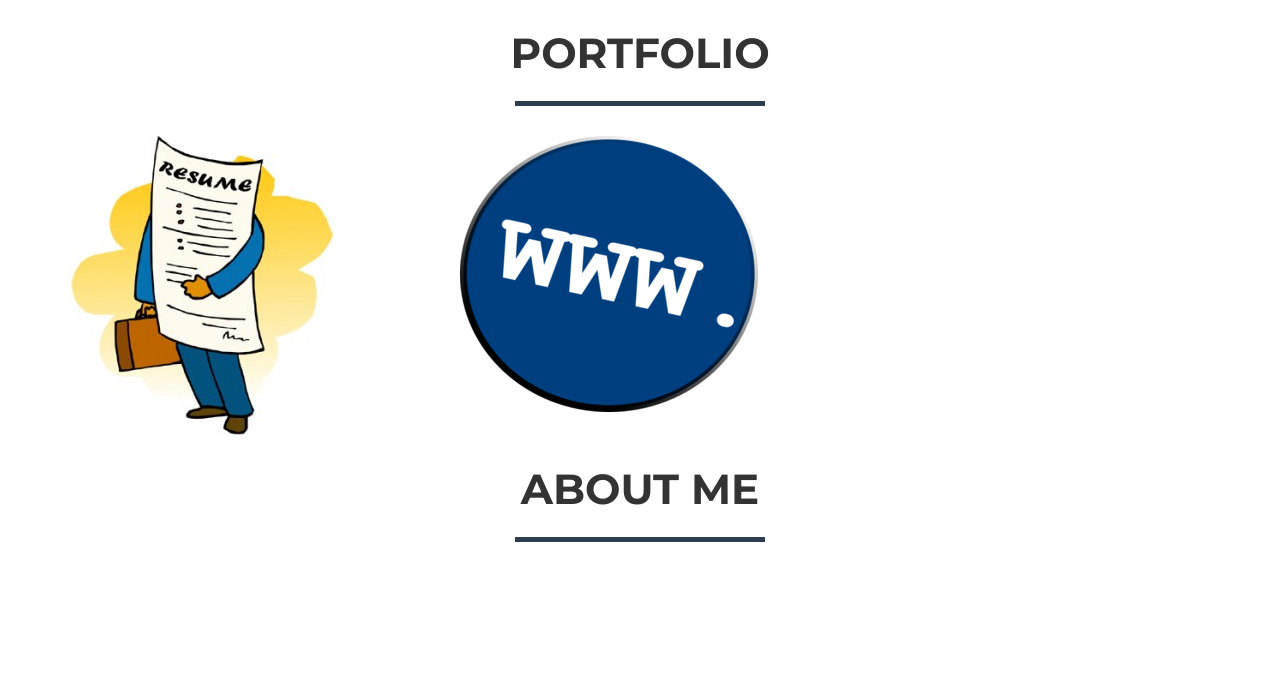
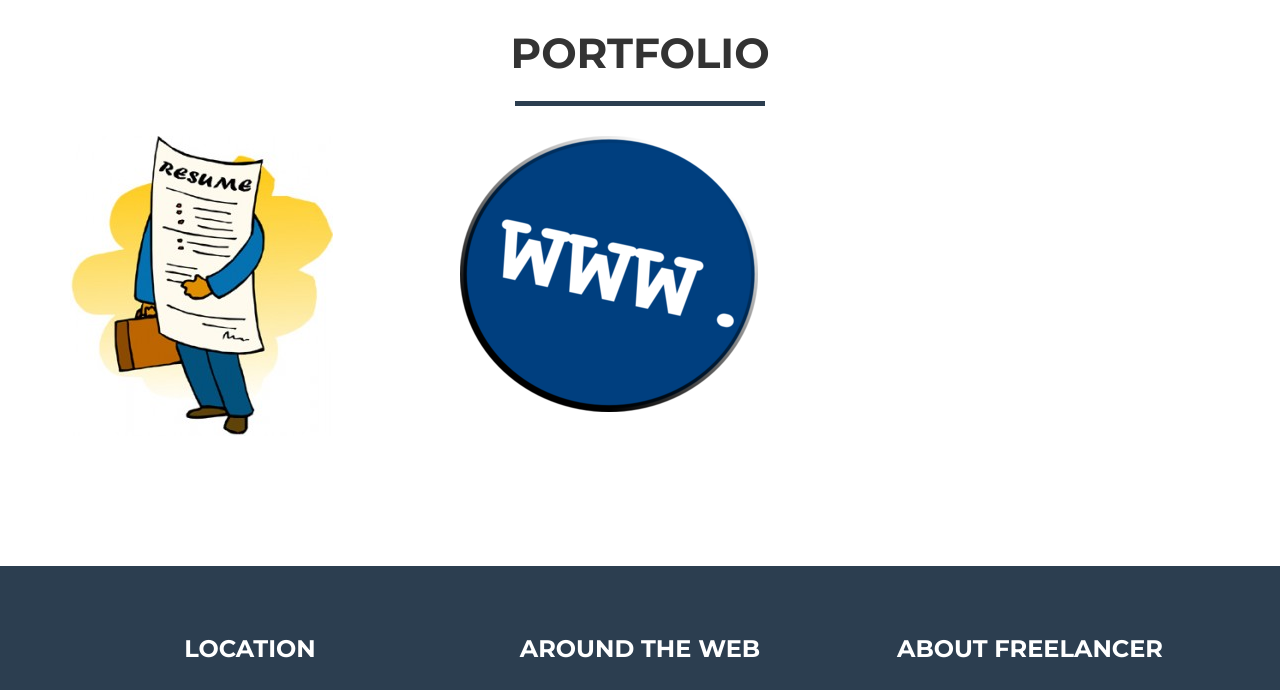
Before and after one commit to IsmaelLigon/IL07, a website: page index.html in a window 1280 px wide. Shown: the part 1180-1870 px from the top of the page. Drawn offline with nearby package versions, Linux system fonts and the light colour scheme.

Commit message:
Update index.html

```diff
--- a/index.html
+++ b/index.html
@@ -53,9 +53,8 @@
                     <li class="page-scroll">
                         <a href="#portfolio">Portfolio</a>
                     </li>
-                    <li class="page-scroll">
-                        <a href="#aboutme">About Me</a>
-                    </li>
+
+
 
                 </ul>
             </div>
@@ -112,16 +111,7 @@
                     </a>
                 </div>
 
-                 <section id="aboutme">
-        <div class="container">
-            <div class="row">
-                <div class="col-lg-12 text-center">
-                    <h2>About Me</h2>
-                    <hr class="star-primary">
-                </div>
-            </div>
 
-            </section>
 
     </section>
 
```
